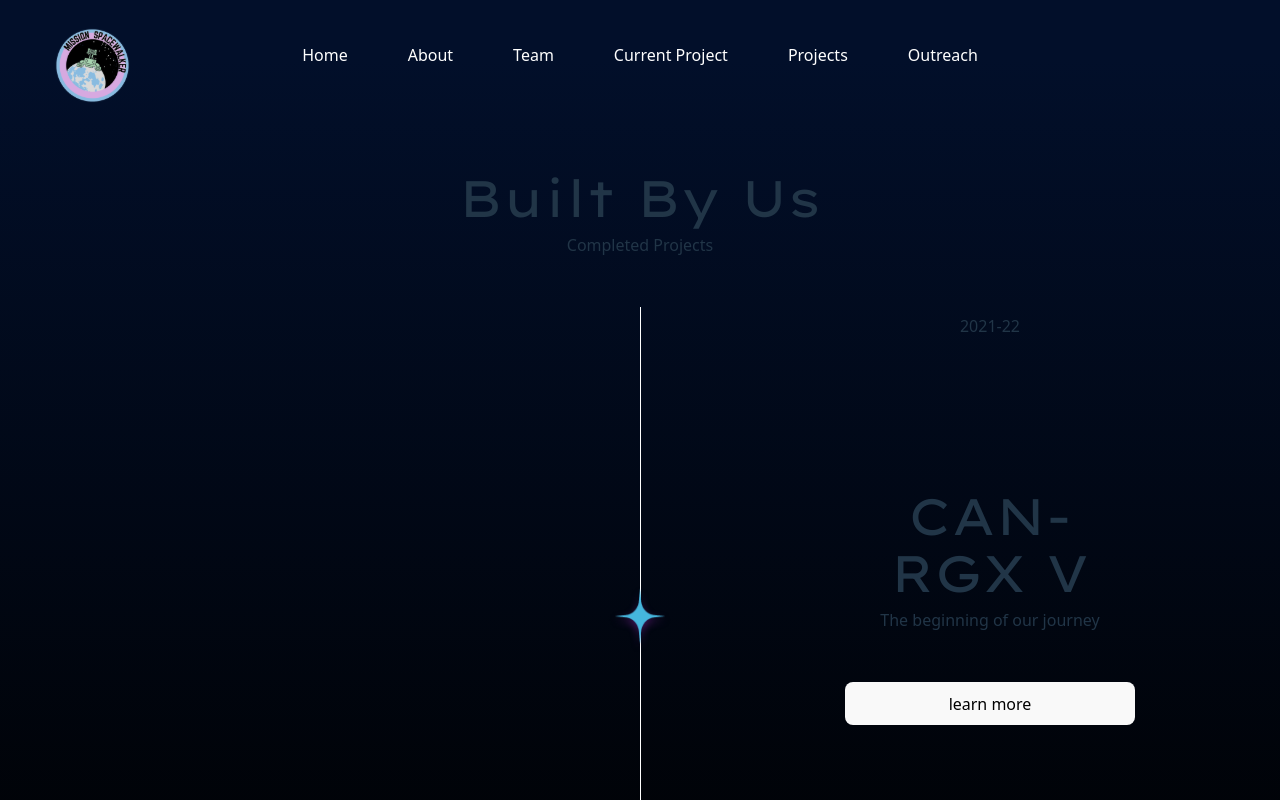
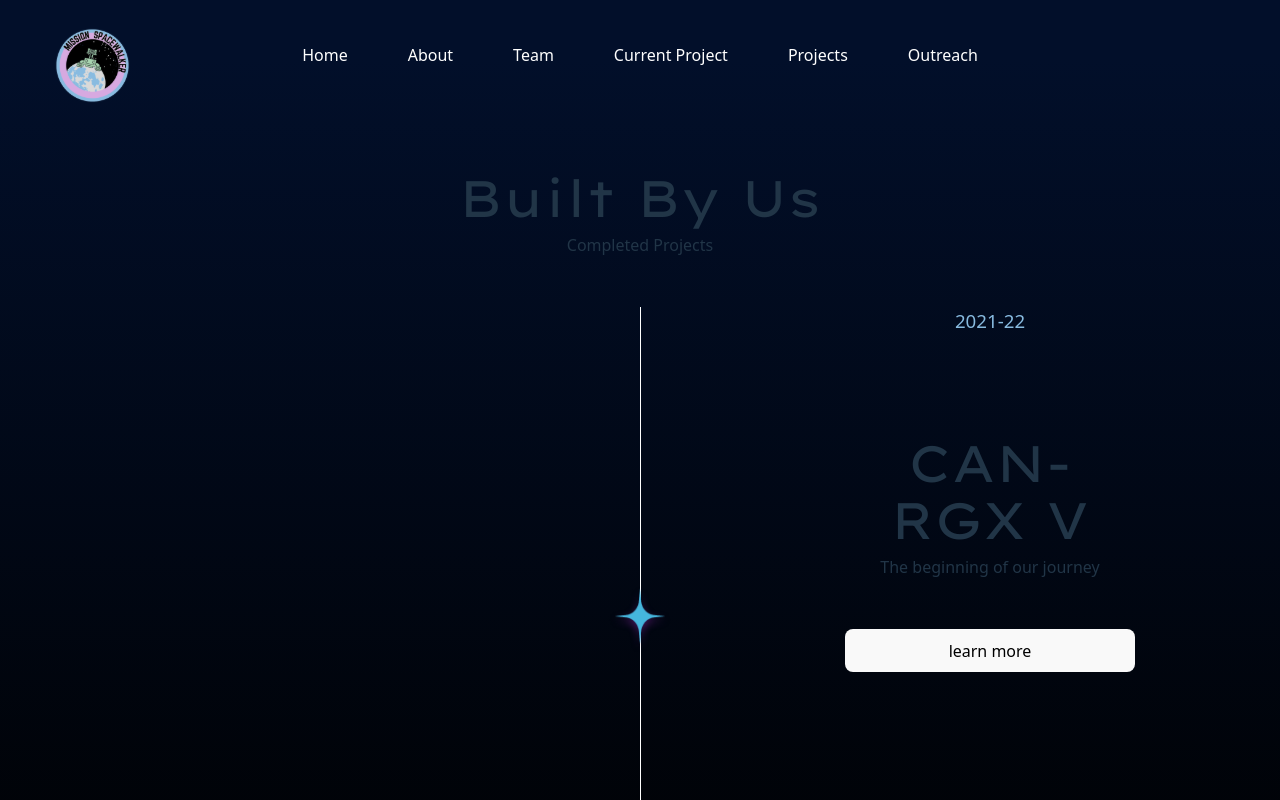
Before and after one commit to kalista13/MSWUA, a React (Vite) app: page /projects in a window 1280 px wide. Shown: the top 800 px of the page. Built offline with nearby package versions, Linux system fonts and the light colour scheme; the HTML template or start-up script is replaced by a standard one; a web font is replaced by a local one.

Commit message:
Add details

```diff
--- a/src/pages/projectpage/ProjectPage.css
+++ b/src/pages/projectpage/ProjectPage.css
@@ -13,6 +13,11 @@
   position: absolute;
   left: calc(50% + 350px);
   transform: translateX(-50%);
+}
+
+.can-rgx-v h3 {
+  font-weight: normal;
+  color: var(--blue-highlight);
 }
 
 .can-rgx-v h1 {
--- a/src/pages/projectpage/ProjectPage.tsx
+++ b/src/pages/projectpage/ProjectPage.tsx
@@ -16,14 +16,15 @@ export function ProjectPage () {
       <div id="projects">
         <h1>Built By Us</h1>
         <p>Completed Projects</p>
+
         <div className="can-rgx-v">
-          <p>2021-22</p>
+          <h3>2021-22</h3>
           <h1>CAN-RGX V</h1>
           <p>The beginning of our journey</p>
           <button>learn more</button>
         </div>
+
         <div className="line-section">
-
           <motion.div {...lineMovement} className="h-line line-1"></motion.div>
 
           <img className="checkpoint-1" src={checkpoint} alt="check point icon" />
```
